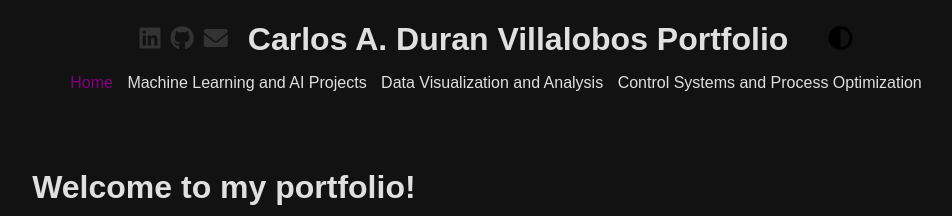
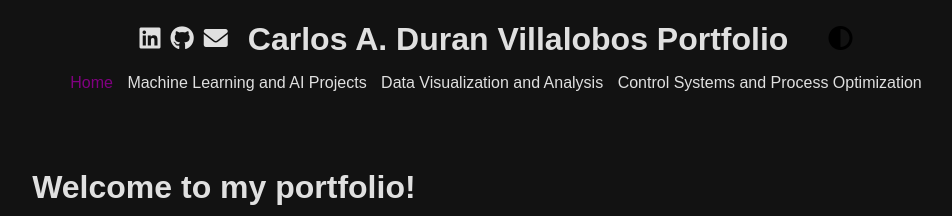
Before and after one commit to CarlosADuranVIllalobos/CarlosADuranVIllalobos.github.io, a Jekyll site: the page built from index.md, in a window 1280 px wide. Shown: the top 216 px of the page, without its empty margins (139-1091 px from the left). Built offline with Jekyll 4.4.1, drawn with Linux system fonts in a browser that asks for light colours.

Commit message:
Fix icon visibility in dark mode and ensure active menu item highlighting

```diff
--- a/_layouts/default.html
+++ b/_layouts/default.html
@@ -23,7 +23,7 @@
       <ul>
         {% for item in site.nav %}
           <li>
-            <a href="{{ item.url | relative_url }}" class="{% if page.url == item.url %}active{% endif %}">{{ item.title }}</a>
+            <a href="{{ item.url | relative_url }}" class="{% if page.url == item.url or page.url == item.url | append: '/' %}active{% endif %}">{{ item.title }}</a>
           </li>
         {% endfor %}
       </ul>
--- a/assets/main.css
+++ b/assets/main.css
@@ -106,6 +106,10 @@
   color: #e0e0e0;
 }
 
+body.dark-mode .social-icons a {
+  color: #e0e0e0;
+}
+
 body.dark-mode nav ul li a.active,
 body.dark-mode nav ul li a:hover {
   color: purple;
```
